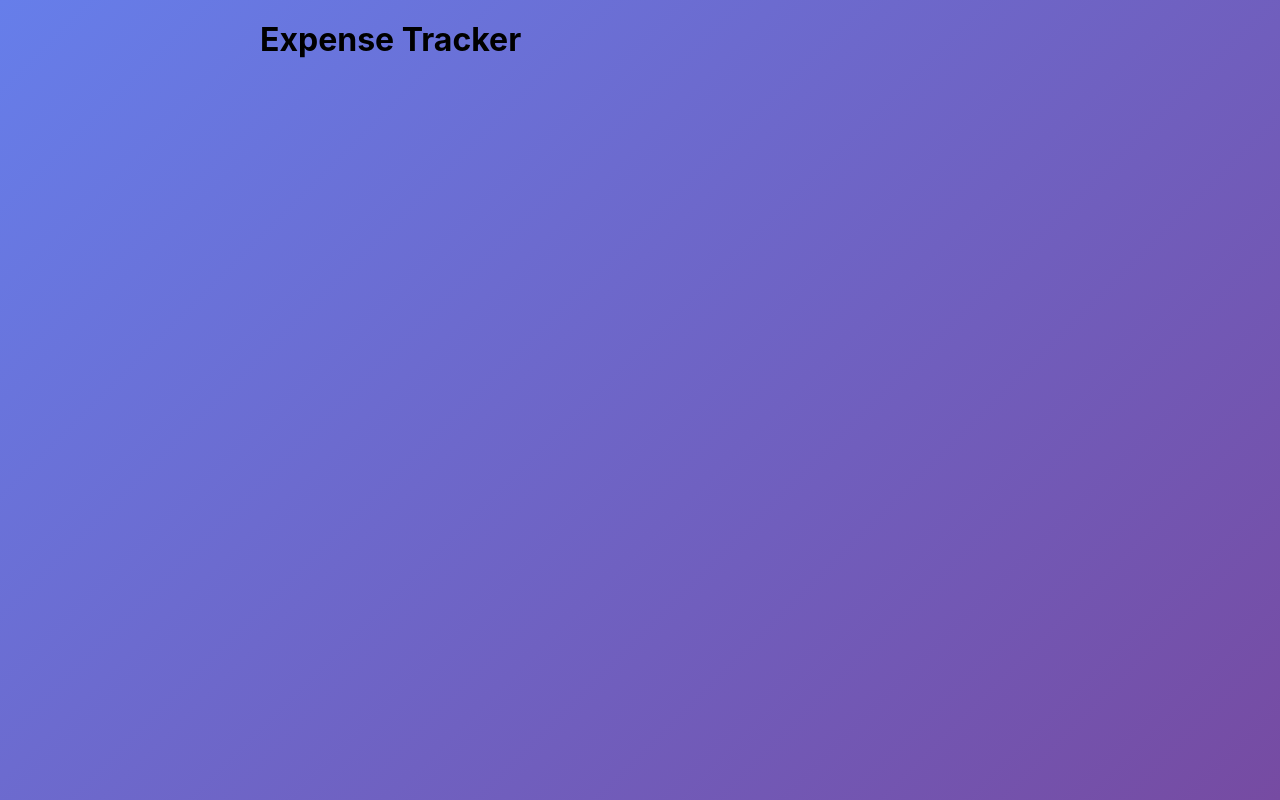
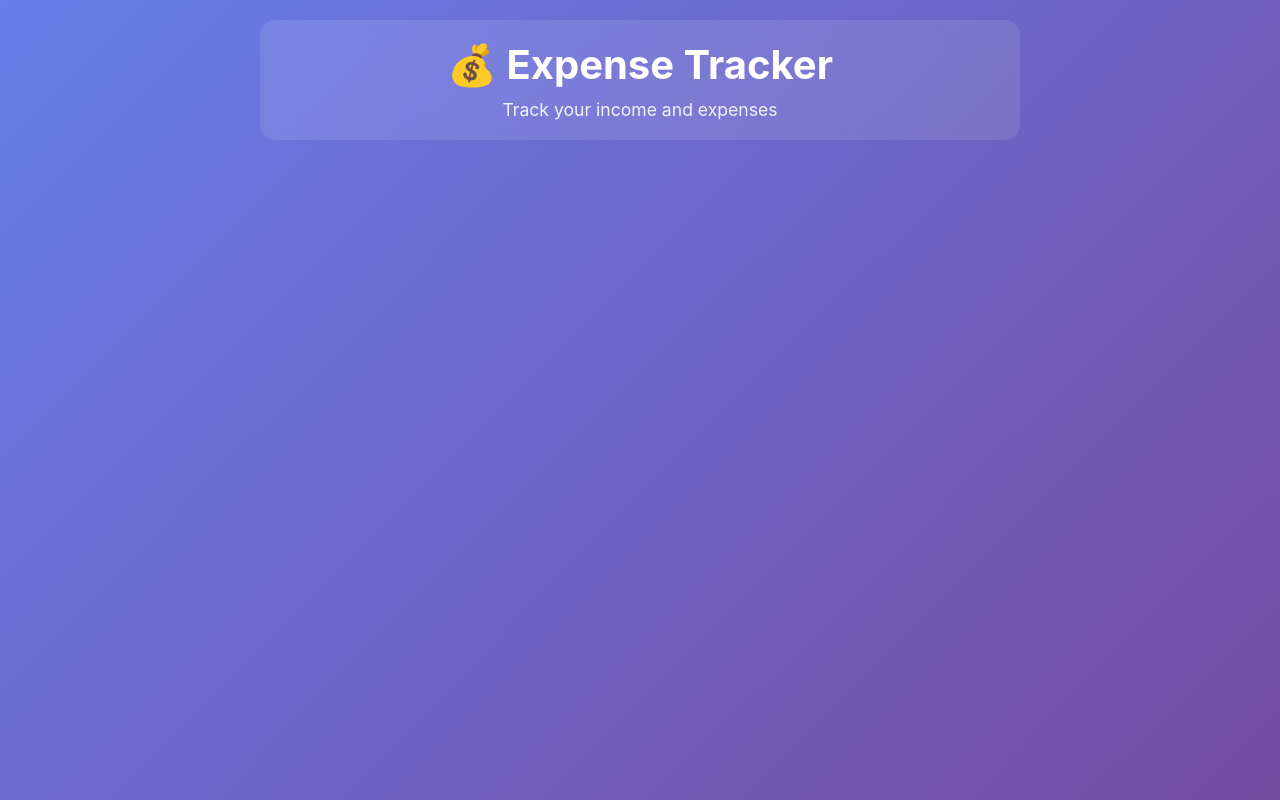
Before and after one commit to Bhagi2001/Expense-Tracker-App, a React (Vite) app in the folder Expense-Tracker-App/: page / in a window 1280 px wide. Built offline with nearby package versions, Linux system fonts and the light colour scheme.

Commit message:
Add Header component

```diff
--- a/Expense-Tracker-App/src/App.jsx
+++ b/Expense-Tracker-App/src/App.jsx
@@ -1,9 +1,10 @@
 import './App.css'
+import Header from './components/Header/Header'
 
 function App() {
   return (
     <div className="container">
-      <h1>Expense Tracker</h1>
+      <Header />
     </div>
   )
 }
--- /dev/null
+++ b/Expense-Tracker-App/src/components/Header/Header.css
@@ -0,0 +1,19 @@
+.header {
+  text-align: center;
+  color: white;
+  margin-bottom: 40px;
+  padding: 20px;
+  background: rgba(255, 255, 255, 0.1);
+  border-radius: 15px;
+  backdrop-filter: blur(10px);
+}
+
+.header h1 {
+  font-size: 2.5rem;
+  margin-bottom: 10px;
+}
+
+.header p {
+  font-size: 1.1rem;
+  opacity: 0.9;
+}
--- /dev/null
+++ b/Expense-Tracker-App/src/components/Header/Header.jsx
@@ -0,0 +1,12 @@
+import './Header.css'
+
+const Header = () => {
+  return (
+    <header className="header">
+      <h1>💰 Expense Tracker</h1>
+      <p>Track your income and expenses</p>
+    </header>
+  )
+}
+
+export default Header
```
